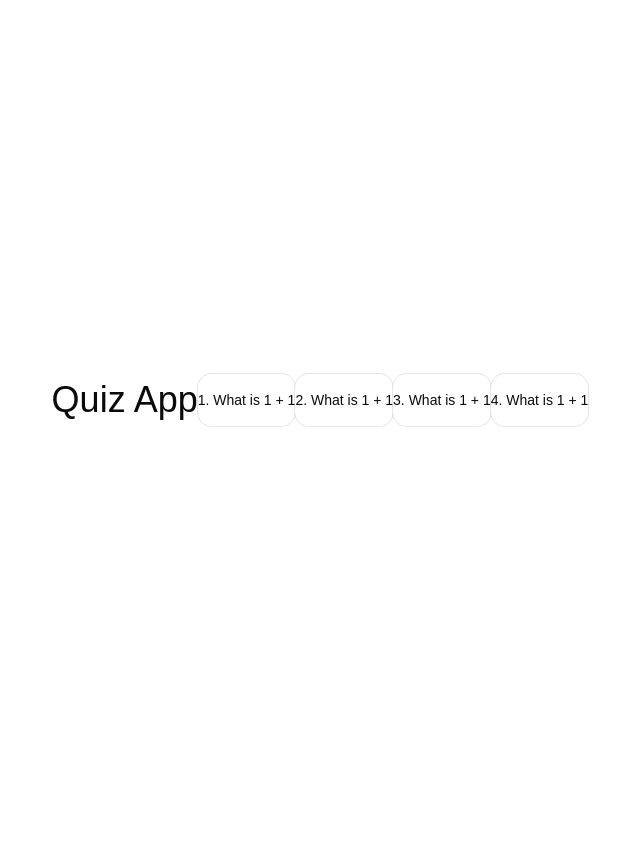
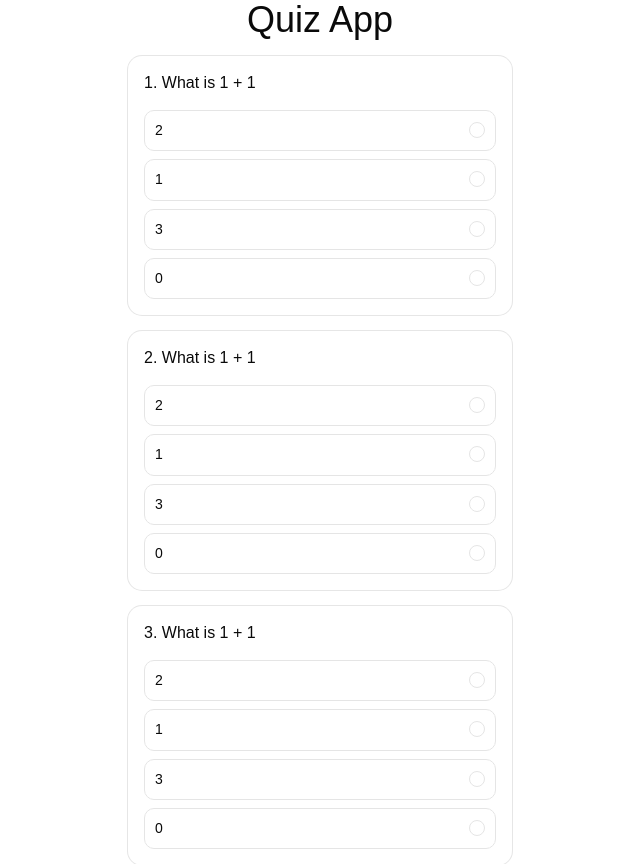
Before and after one commit to abyih/quiz-app, a React (Vite) app: page / in a window 1280 px wide. Shown: the top 864 px of the page, without its empty margins (320-960 px from the left). Before the commit the page ends 800 px from the top, so only its background shows below. Built offline with nearby package versions, Linux system fonts and the light colour scheme.

Commit message:
feat:quiz-component-card

```diff
--- a/src/App.tsx
+++ b/src/App.tsx
@@ -26,7 +26,7 @@ const quizs: QuizType[] = [
 
 const App = () => {
   return (
-    <div className="flex justify-center items-center min-h-lvh">
+    <div className="flex flex-col space-y-4 justify-center items-center min-h-lvh">
       <p className="text-4xl">Quiz App</p>
       {quizs.map((quiz, index) => (
         <Quiz key={index} quiz={quiz} index={index} />
--- a/src/components/quiz.tsx
+++ b/src/components/quiz.tsx
@@ -1,12 +1,28 @@
 import type { QuizType } from "src/types";
-import { Card } from "@/components/ui/card";
+import { Card, CardContent, CardHeader, CardTitle } from "@/components/ui/card";
+import { RadioGroup, RadioGroupItem } from "@/components/ui/radio-group";
+import { Field, FieldContent, FieldLabel } from "./ui/field";
 
 const Quiz = ({ quiz, index }: { quiz: QuizType; index: number }) => {
   return (
-    <Card>
-      <p>
-        {index + 1}. {quiz.question}
-      </p>
+    <Card className="w-full max-w-sm">
+      <CardHeader>
+        <CardTitle>
+          {index + 1}. {quiz.question}
+        </CardTitle>
+      </CardHeader>
+      <CardContent>
+        <RadioGroup>
+          {quiz.choices.map((choice, index) => (
+            <FieldLabel>
+              <Field orientation="horizontal">
+                <FieldContent>{choice}</FieldContent>
+                <RadioGroupItem value={index.toString()} />
+              </Field>
+            </FieldLabel>
+          ))}
+        </RadioGroup>
+      </CardContent>
     </Card>
   );
 };
--- /dev/null
+++ b/src/components/ui/field.tsx
@@ -0,0 +1,236 @@
+import { useMemo } from "react"
+import { cva, type VariantProps } from "class-variance-authority"
+
+import { cn } from "@/lib/utils"
+import { Label } from "@/components/ui/label"
+import { Separator } from "@/components/ui/separator"
+
+function FieldSet({ className, ...props }: React.ComponentProps<"fieldset">) {
+  return (
+    <fieldset
+      data-slot="field-set"
+      className={cn(
+        "flex flex-col gap-4 has-[>[data-slot=checkbox-group]]:gap-3 has-[>[data-slot=radio-group]]:gap-3",
+        className
+      )}
+      {...props}
+    />
+  )
+}
+
+function FieldLegend({
+  className,
+  variant = "legend",
+  ...props
+}: React.ComponentProps<"legend"> & { variant?: "legend" | "label" }) {
+  return (
+    <legend
+      data-slot="field-legend"
+      data-variant={variant}
+      className={cn(
+        "mb-1.5 font-medium data-[variant=label]:text-sm data-[variant=legend]:text-base",
+        className
+      )}
+      {...props}
+    />
+  )
+}
+
+function FieldGroup({ className, ...props }: React.ComponentProps<"div">) {
+  return (
+    <div
+      data-slot="field-group"
+      className={cn(
+        "group/field-group @container/field-group flex w-full flex-col gap-5 data-[slot=checkbox-group]:gap-3 *:data-[slot=field-group]:gap-4",
+        className
+      )}
+      {...props}
+    />
+  )
+}
+
+const fieldVariants = cva(
+  "group/field flex w-full gap-2 data-[invalid=true]:text-destructive",
+  {
+    variants: {
+      orientation: {
+        vertical: "flex-col *:w-full [&>.sr-only]:w-auto",
+        horizontal:
+          "flex-row items-center has-[>[data-slot=field-content]]:items-start *:data-[slot=field-label]:flex-auto has-[>[data-slot=field-content]]:[&>[role=checkbox],[role=radio]]:mt-px",
+        responsive:
+          "flex-col *:w-full @md/field-group:flex-row @md/field-group:items-center @md/field-group:*:w-auto @md/field-group:has-[>[data-slot=field-content]]:items-start @md/field-group:*:data-[slot=field-label]:flex-auto [&>.sr-only]:w-auto @md/field-group:has-[>[data-slot=field-content]]:[&>[role=checkbox],[role=radio]]:mt-px",
+      },
+    },
+    defaultVariants: {
+      orientation: "vertical",
+    },
+  }
+)
+
+function Field({
+  className,
+  orientation = "vertical",
+  ...props
+}: React.ComponentProps<"div"> & VariantProps<typeof fieldVariants>) {
+  return (
+    <div
+      role="group"
+      data-slot="field"
+      data-orientation={orientation}
+      className={cn(fieldVariants({ orientation }), className)}
+      {...props}
+    />
+  )
+}
+
+function FieldContent({ className, ...props }: React.ComponentProps<"div">) {
+  return (
+    <div
+      data-slot="field-content"
+      className={cn(
+        "group/field-content flex flex-1 flex-col gap-0.5 leading-snug",
+        className
+      )}
+      {...props}
+    />
+  )
+}
+
+function FieldLabel({
+  className,
+  ...props
+}: React.ComponentProps<typeof Label>) {
+  return (
+    <Label
+      data-slot="field-label"
+      className={cn(
+        "group/field-label peer/field-label flex w-fit gap-2 leading-snug group-data-[disabled=true]/field:opacity-50 has-data-checked:border-primary/30 has-data-checked:bg-primary/5 has-[>[data-slot=field]]:rounded-lg has-[>[data-slot=field]]:border *:data-[slot=field]:p-2.5 dark:has-data-checked:border-primary/20 dark:has-data-checked:bg-primary/10",
+        "has-[>[data-slot=field]]:w-full has-[>[data-slot=field]]:flex-col",
+        className
+      )}
+      {...props}
+    />
+  )
+}
+
+function FieldTitle({ className, ...props }: React.ComponentProps<"div">) {
+  return (
+    <div
+      data-slot="field-label"
+      className={cn(
+        "flex w-fit items-center gap-2 text-sm font-medium group-data-[disabled=true]/field:opacity-50",
+        className
+      )}
+      {...props}
+    />
+  )
+}
+
+function FieldDescription({ className, ...props }: React.ComponentProps<"p">) {
+  return (
+    <p
+      data-slot="field-description"
+      className={cn(
+        "text-left text-sm leading-normal font-normal text-muted-foreground group-has-data-horizontal/field:text-balance [[data-variant=legend]+&]:-mt-1.5",
+        "last:mt-0 nth-last-2:-mt-1",
+        "[&>a]:underline [&>a]:underline-offset-4 [&>a:hover]:text-primary",
+        className
+      )}
+      {...props}
+    />
+  )
+}
+
+function FieldSeparator({
+  children,
+  className,
+  ...props
+}: React.ComponentProps<"div"> & {
+  children?: React.ReactNode
+}) {
+  return (
+    <div
+      data-slot="field-separator"
+      data-content={!!children}
+      className={cn(
+        "relative -my-2 h-5 text-sm group-data-[variant=outline]/field-group:-mb-2",
+        className
+      )}
+      {...props}
+    >
+      <Separator className="absolute inset-0 top-1/2" />
+      {children && (
+        <span
+          className="relative mx-auto block w-fit bg-background px-2 text-muted-foreground"
+          data-slot="field-separator-content"
+        >
+          {children}
+        </span>
+      )}
+    </div>
+  )
+}
+
+function FieldError({
+  className,
+  children,
+  errors,
+  ...props
+}: React.ComponentProps<"div"> & {
+  errors?: Array<{ message?: string } | undefined>
+}) {
+  const content = useMemo(() => {
+    if (children) {
+      return children
+    }
+
+    if (!errors?.length) {
+      return null
+    }
+
+    const uniqueErrors = [
+      ...new Map(errors.map((error) => [error?.message, error])).values(),
+    ]
+
+    if (uniqueErrors?.length == 1) {
+      return uniqueErrors[0]?.message
+    }
+
+    return (
+      <ul className="ml-4 flex list-disc flex-col gap-1">
+        {uniqueErrors.map(
+          (error, index) =>
+            error?.message && <li key={index}>{error.message}</li>
+        )}
+      </ul>
+    )
+  }, [children, errors])
+
+  if (!content) {
+    return null
+  }
+
+  return (
+    <div
+      role="alert"
+      data-slot="field-error"
+      className={cn("text-sm font-normal text-destructive", className)}
+      {...props}
+    >
+      {content}
+    </div>
+  )
+}
+
+export {
+  Field,
+  FieldLabel,
+  FieldDescription,
+  FieldError,
+  FieldGroup,
+  FieldLegend,
+  FieldSeparator,
+  FieldSet,
+  FieldContent,
+  FieldTitle,
+}
--- /dev/null
+++ b/src/components/ui/label.tsx
@@ -0,0 +1,22 @@
+import * as React from "react"
+import { Label as LabelPrimitive } from "radix-ui"
+
+import { cn } from "@/lib/utils"
+
+function Label({
+  className,
+  ...props
+}: React.ComponentProps<typeof LabelPrimitive.Root>) {
+  return (
+    <LabelPrimitive.Root
+      data-slot="label"
+      className={cn(
+        "flex items-center gap-2 text-sm leading-none font-medium select-none group-data-[disabled=true]:pointer-events-none group-data-[disabled=true]:opacity-50 peer-disabled:cursor-not-allowed peer-disabled:opacity-50",
+        className
+      )}
+      {...props}
+    />
+  )
+}
+
+export { Label }
--- /dev/null
+++ b/src/components/ui/radio-group.tsx
@@ -0,0 +1,42 @@
+import * as React from "react"
+import { RadioGroup as RadioGroupPrimitive } from "radix-ui"
+
+import { cn } from "@/lib/utils"
+
+function RadioGroup({
+  className,
+  ...props
+}: React.ComponentProps<typeof RadioGroupPrimitive.Root>) {
+  return (
+    <RadioGroupPrimitive.Root
+      data-slot="radio-group"
+      className={cn("grid w-full gap-2", className)}
+      {...props}
+    />
+  )
+}
+
+function RadioGroupItem({
+  className,
+  ...props
+}: React.ComponentProps<typeof RadioGroupPrimitive.Item>) {
+  return (
+    <RadioGroupPrimitive.Item
+      data-slot="radio-group-item"
+      className={cn(
+        "group/radio-group-item peer relative flex aspect-square size-4 shrink-0 rounded-full border border-input outline-none after:absolute after:-inset-x-3 after:-inset-y-2 focus-visible:border-ring focus-visible:ring-3 focus-visible:ring-ring/50 disabled:cursor-not-allowed disabled:opacity-50 aria-invalid:border-destructive aria-invalid:ring-3 aria-invalid:ring-destructive/20 aria-invalid:aria-checked:border-primary dark:bg-input/30 dark:aria-invalid:border-destructive/50 dark:aria-invalid:ring-destructive/40 data-checked:border-primary data-checked:bg-primary data-checked:text-primary-foreground dark:data-checked:bg-primary",
+        className
+      )}
+      {...props}
+    >
+      <RadioGroupPrimitive.Indicator
+        data-slot="radio-group-indicator"
+        className="flex size-4 items-center justify-center"
+      >
+        <span className="absolute top-1/2 left-1/2 size-2 -translate-x-1/2 -translate-y-1/2 rounded-full bg-primary-foreground" />
+      </RadioGroupPrimitive.Indicator>
+    </RadioGroupPrimitive.Item>
+  )
+}
+
+export { RadioGroup, RadioGroupItem }
--- /dev/null
+++ b/src/components/ui/separator.tsx
@@ -0,0 +1,28 @@
+"use client"
+
+import * as React from "react"
+import { Separator as SeparatorPrimitive } from "radix-ui"
+
+import { cn } from "@/lib/utils"
+
+function Separator({
+  className,
+  orientation = "horizontal",
+  decorative = true,
+  ...props
+}: React.ComponentProps<typeof SeparatorPrimitive.Root>) {
+  return (
+    <SeparatorPrimitive.Root
+      data-slot="separator"
+      decorative={decorative}
+      orientation={orientation}
+      className={cn(
+        "shrink-0 bg-border data-horizontal:h-px data-horizontal:w-full data-vertical:w-px data-vertical:self-stretch",
+        className
+      )}
+      {...props}
+    />
+  )
+}
+
+export { Separator }
```
